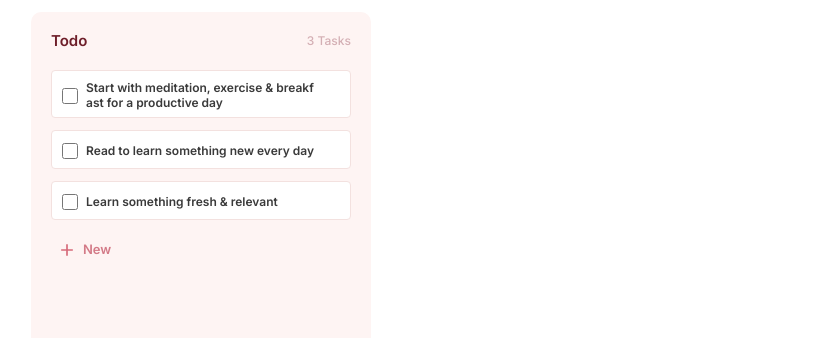
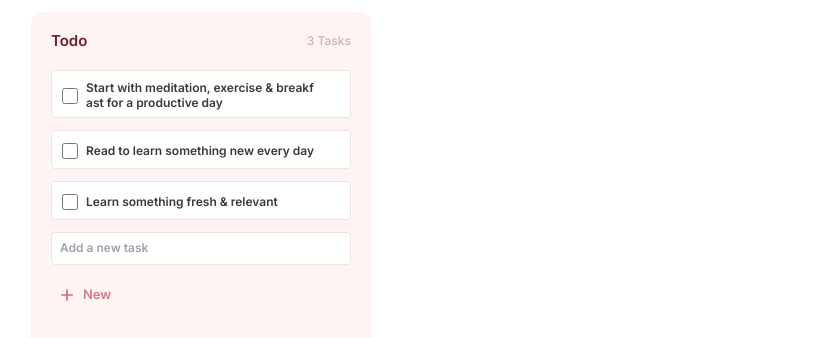
Before and after one commit to Malekiamirr/TaskList, a React (Vite) app: page / in a window 1280 px wide. Both pictures are taken after a click on the button "New". Shown: the part 220-558 px from the top of the page, without its empty margins (79-906 px from the left). Built offline with nearby package versions, Linux system fonts and the light colour scheme.

Commit message:
Complete add new task logic

```diff
--- a/src/components/TodoBoard/index.jsx
+++ b/src/components/TodoBoard/index.jsx
@@ -1,4 +1,4 @@
-import { useState } from 'react';
+import { useState, useRef, useEffect } from 'react';
 import { BoardTitle, Task } from '../index';
 import { BiPlus } from 'react-icons/bi';
 
@@ -6,20 +6,45 @@ import { BiPlus } from 'react-icons/bi';
 function TodoBoard({ data }) {
   const [tasks, setTasks] = useState(data);
   const [showTaskInput, setShowTaskInput] = useState(false);
-  const [inputValue, setInputValue] = useState('');
+  const [newTask, setNewTask] = useState('');
+
+  const inputRef = useRef(null);
 
   const handleRemoveTask = (id) => {
     const filteredTasks = tasks.filter((task) => task.id !== id);
     setTasks(filteredTasks);
   };
 
-  const toggleShowTaskInput = () => {
-    setShowTaskInput((prev) => !prev);
+  const handleBlur = () => {
+    if (newTask.trim() !== '') {
+      // Add the non-empty new task to the tasks list
+      const newTaskObj = {
+        id: tasks.length + 1,
+        task: newTask,
+      };
+      setTasks([...tasks, newTaskObj]);
+      setNewTask(''); // Clear the input field
+    }
+    setShowTaskInput(false); // Show the input field on focus
   };
 
-  const handleInputChange = (e) => {
-    setInputValue(e.target.value);
+  const handleKeyPress = (e) => {
+    if (e.key === 'Enter' && newTask.trim() !== '') {
+      const newTaskObj = {
+        id: tasks.length + 1,
+        task: newTask,
+      };
+      setTasks([...tasks, newTaskObj]);
+      setNewTask(''); // Clear the input field
+      setShowTaskInput(false); // Hide the input field
+    }
   };
+
+  useEffect(() => {
+    if (showTaskInput && inputRef.current) {
+      inputRef.current.focus();
+    }
+  }, [showTaskInput]);
 
   return (
     <div className="w-[340px] h-[700px] rounded-[10px] p-5 pb-[30px] bg-[#FEF4F3] overflow-y-auto overflow-x-hidden">
@@ -43,9 +68,24 @@ function TodoBoard({ data }) {
           />
         ))}
 
+        {showTaskInput && (
+          <input
+            type="text"
+            placeholder="Add a new task"
+            value={newTask}
+            onChange={(e) => setNewTask(e.target.value)}
+            onKeyPress={handleKeyPress}
+            onBlur={handleBlur}
+            ref={inputRef}
+            className="w-full p-2 border rounded focus:outline-none focus:border-[#F3E1DF] text-xs font-semibold leading-[14.52px]"
+          />
+        )}
+
         {/* New Button */}
         <button
-          onClick={toggleShowTaskInput}
+          onClick={() => {
+            setShowTaskInput(true);
+          }}
           className="flex items-center p-[8px] pl-[6px] gap-[6px] w-full"
         >
           <BiPlus className="text-[#d66979] w-5 h-5" />
```
